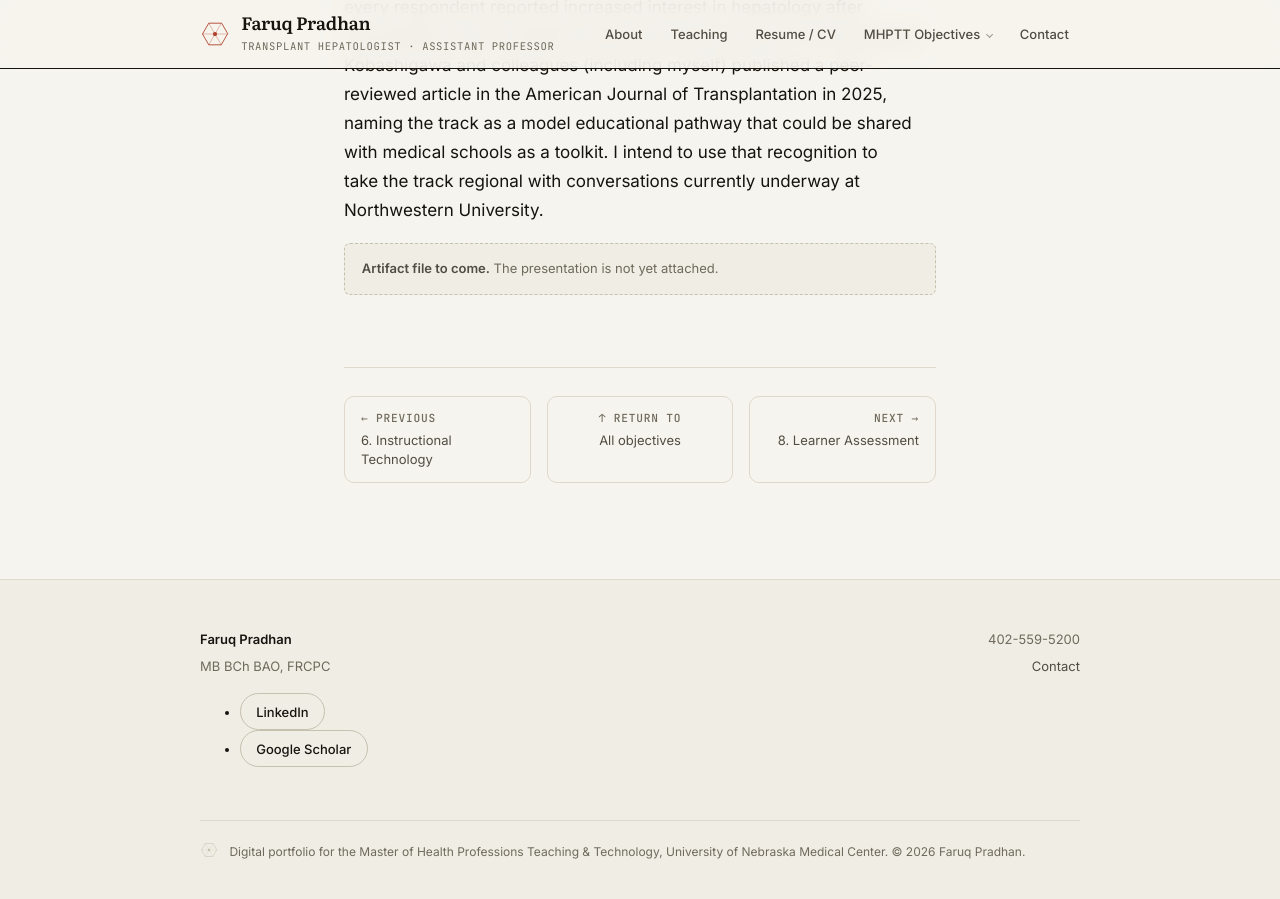
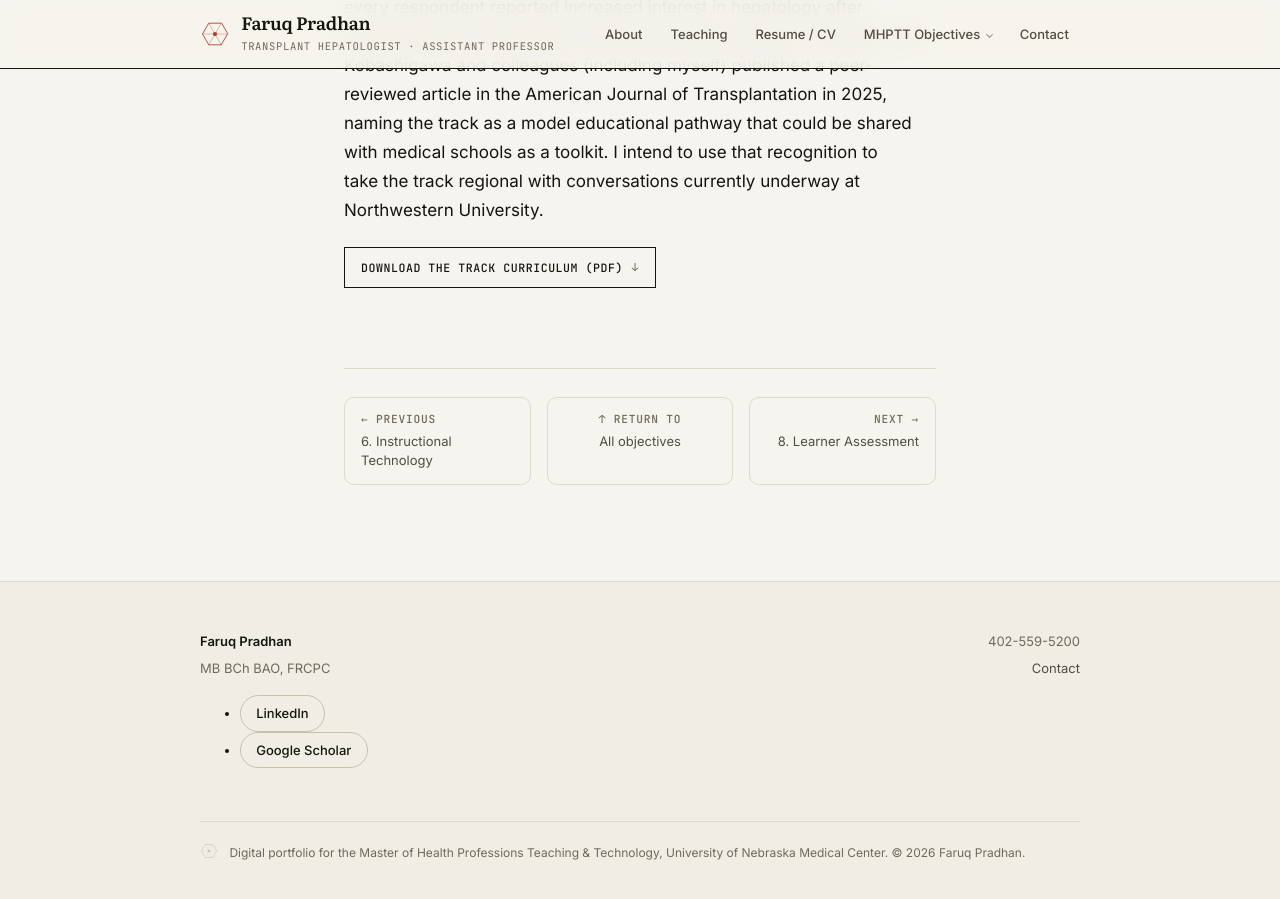
Before and after one commit to fpradhan/fpradhan.github.io, a Jekyll site: the page built from _competencies/7-leadership.md, in a window 1280 px wide and 900 px high, scrolled down 5189 px. Built offline with Jekyll 4.4.1, drawn with Linux system fonts in a browser that asks for light colours.

Commit message:
Attach the EMET curriculum to 7b-B
The deck replaces the "file to come" note, so all four of objective 7's
artifacts now resolve.

Confirmed against it: the four domains in every year, the M1 organ
preservation and blood bank tour, the three-week M3 Hepatology rotation
split one week outpatient, one inpatient pre-transplant and one
post-transplant, the M3 journal article presented to faculty, the M4
sub-internship in Transplant Surgery, the M4 capstone abstract to a
national conference, and MSPE recognition.

Two year assignments in the reflection do not match the deck, flagged to
Faruq rather than changed: the transplant selection committee is M2 there,
not M1, and the pharmacist and dietician rotations and the organ recovery
are all M3, not M2.

Co-Authored-By: Claude Opus 5 <noreply@anthropic.com>
Claude-Session: https://claude.ai/code/session_01SajNJDGDkt5q5fCgsPRcNk

```diff
--- a/_competencies/7-leadership.md
+++ b/_competencies/7-leadership.md
@@ -199,7 +199,7 @@ Transplantation in 2025, naming the track as a model educational pathway that co
 medical schools as a toolkit. I intend to use that recognition to take the track regional with
 conversations currently underway at Northwestern University.
 
-<p class="todo"><strong>Artifact file to come.</strong> The presentation is not yet attached.</p>
+<p><a class="dl" href="{{ '/assets/artifacts/emet-liver-transplant-track-curriculum.pdf' | relative_url }}" rel="noopener" target="_blank">Download the track curriculum (PDF)<span class="sr-only"> (opens in a new tab)</span></a></p>
 
 </section>
 
```
Also changed, not shown: assets/artifacts/README.md (+1 -0 lines), 1 other file.
